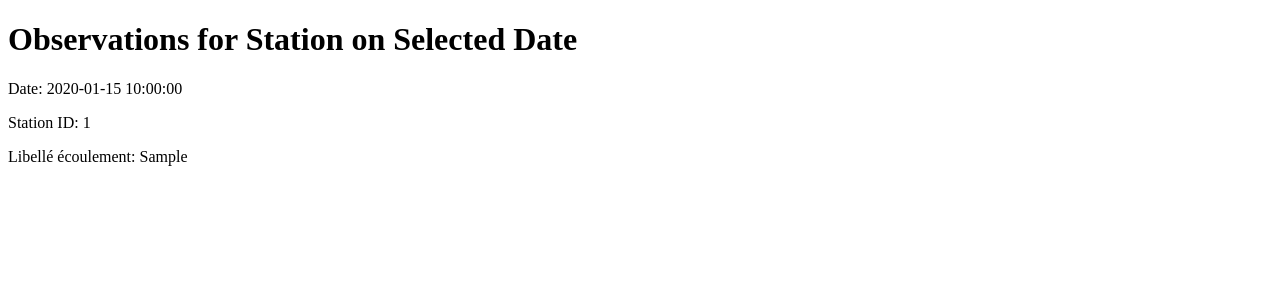
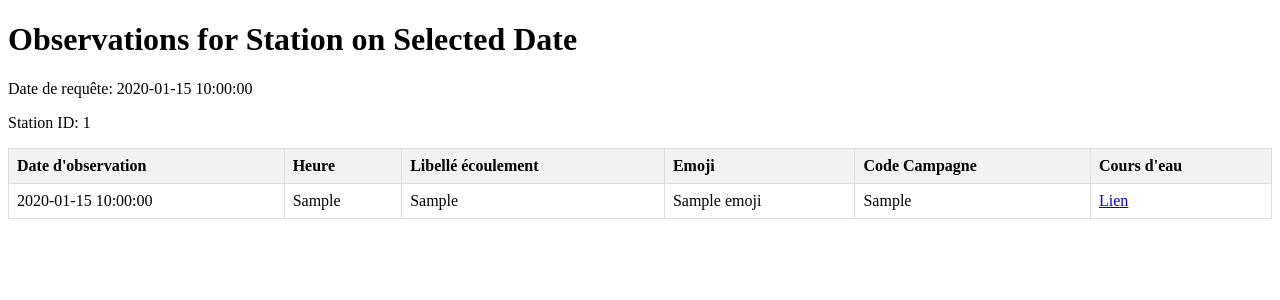
Before and after one commit to adel016/S2-SAE, a Flask app: template templates/display_observation.html in a window 1280 px wide. Shown: the top 300 px of the page. Run offline with Flask 3, Linux system fonts and the light colour scheme; the template is opened without the code that fills it: most values are stand-ins (such as "Sample title", 1, 10 or a date in 2020).

Commit message:
Finition de display observation

```diff
--- a/controller.py
+++ b/controller.py
@@ -99,10 +99,27 @@ def fetch_observation():
     date = request.args.get('date')
     station_id = request.args.get('station_id')
     observations = get_observation_data(station_id, date)
+
+    # Ajout de la logique pour attribuer un emoji en fonction de l'état de l'écoulement
+    for observation in observations:
+        label = observation['libelle_ecoulement']
+        if label == 'Ecoulement visible':
+            observation['emoji'] = '🌊'  # Ecoulement fort
+        elif label == 'Ecoulement visible acceptable':
+            observation['emoji'] = '💧'  # Ecoulement acceptable
+        elif label == 'Ecoulement visible faible':
+            observation['emoji'] = '🌧️'  # Ecoulement faible
+        elif label == 'Ecoulement non visible':
+            observation['emoji'] = '🚫'  # Pas d'écoulement visible
+        elif label == 'Assec':
+            observation['emoji'] = '🏜️'  # Sec
+        elif label == 'Observation impossible':
+            observation['emoji'] = '❓'  # Donnée incertaine
+
     return render_template('display_observation.html', observations=observations, date=date, station_id=station_id)
 
+
 def get_observation_data(station_id, date):
-    """ Fetch observation data for the given station on the specified date """
     observation_url = f"https://hubeau.eaufrance.fr/api/v1/ecoulement/observations?code_station={station_id}&date_observation={date}"
     response = requests.get(observation_url)
     if response.status_code == 200:
@@ -111,5 +128,6 @@ def get_observation_data(station_id, date):
     return []
 
 
+
 if __name__ == '__main__':
     app.run(debug=True)
--- a/templates/date.html
+++ b/templates/date.txt
@@ -1,4 +1,4 @@
-<!DOCTYPE html>
+<DOCTYPE html>
 <html lang="fr">
 <head>
     <meta charset="UTF-8">
--- a/templates/display_observation.html
+++ b/templates/display_observation.html
@@ -1,17 +1,48 @@
-{% extends 'base.html'%}
+{% extends 'base.html' %}
 
 {% block head %}
-<!-- You can link any required CSS here -->
-
+<style>
+    table {
+        width: 100%;
+        border-collapse: collapse;
+    }
+    th, td {
+        border: 1px solid #ddd;
+        padding: 8px;
+        text-align: left;
+    }
+    th {
+        background-color: #f2f2f2;
+    }
+</style>
 {% endblock %}
 
 {% block body %}
-    <h1>Observations for Station on Selected Date</h1>
-    <p>Date: {{ date }}</p>
-    <p>Station ID: {{ station_id }}</p>
-    {% if observations %}
-        <p>Libellé écoulement: {{ observations[0].libelle_ecoulement }}</p>
-    {% else %}
-        <p>No observations available.</p>
-    {% endif %}
+<h1>Observations for Station on Selected Date</h1>
+<p>Date de requête: {{ date }}</p>
+<p>Station ID: {{ station_id }}</p>
+<table>
+    <thead>
+        <tr>
+            <th>Date d'observation</th>
+            <th>Heure</th>
+            <th>Libellé écoulement</th>
+            <th>Emoji</th>
+            <th>Code Campagne</th>
+            <th>Cours d'eau</th>
+        </tr>
+    </thead>
+    <tbody>
+        {% for observation in observations %}
+        <tr>
+            <td>{{ observation.date_observation }}</td>
+            <td>{{ observation.heure_observation }}</td>
+            <td>{{ observation.libelle_ecoulement }}</td>
+            <td>{{ observation.emoji }}</td>
+            <td>{{ observation.code_campagne }}</td>
+            <td><a href="{{ observation.uri_cours_eau }}">Lien</a></td>
+        </tr>
+        {% endfor %}
+    </tbody>
+</table>
 {% endblock %}
```
